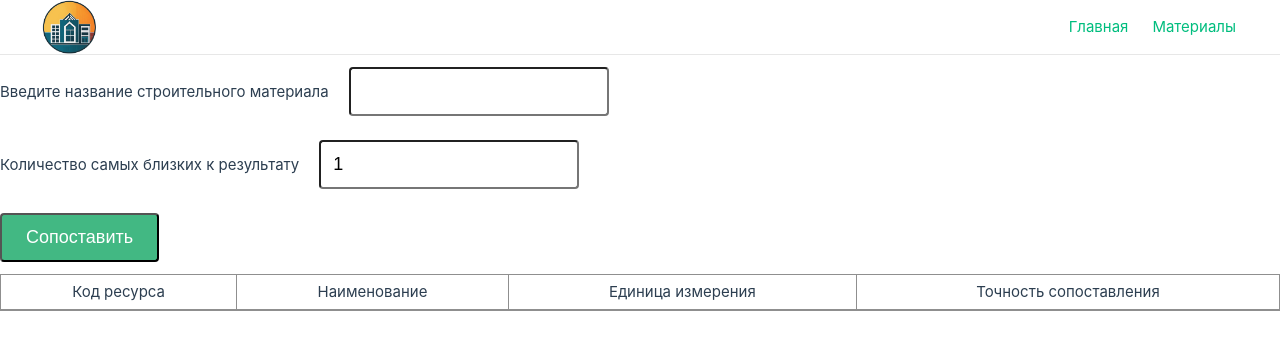
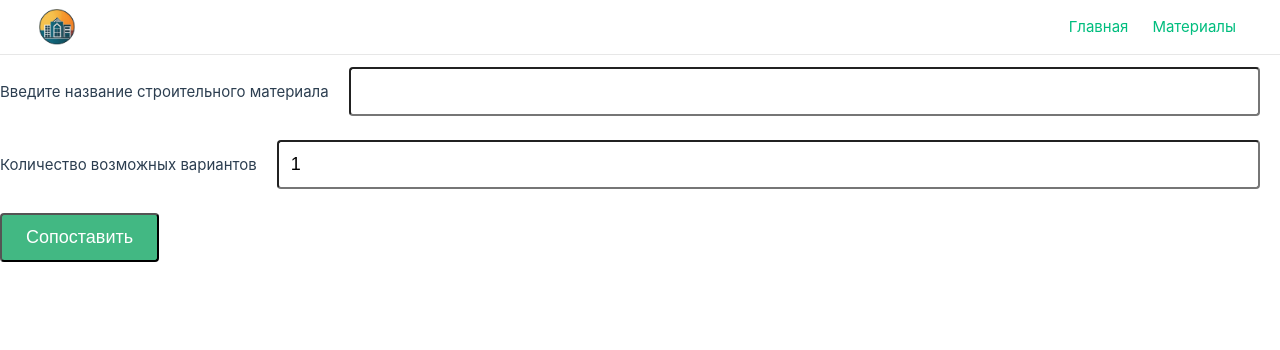
Before and after one commit to moad-dev/bureclass, a Vue app in the folder frontend/: page /materials in a window 1280 px wide. Shown: the top 350 px of the page. Built offline with nearby package versions, Linux system fonts and the light colour scheme.

Commit message:
fixed remark

```diff
--- a/frontend/src/App.vue
+++ b/frontend/src/App.vue
@@ -5,7 +5,7 @@ import { RouterLink, RouterView } from 'vue-router'
 <template>
     <header>
         <div class="header-bar">
-            <img src="./assets/logo_true.png" width="75"  alt="logo">
+            <img src="./assets/logo_true.png" width="50"  alt="logo">
             <nav>
                 <RouterLink to="/" class="nav-item">Главная</RouterLink>
                 <RouterLink to="/materials" class="nav-item">Материалы</RouterLink>
--- a/frontend/src/views/AnalyseView.vue
+++ b/frontend/src/views/AnalyseView.vue
@@ -1,25 +1,25 @@
 <template>
     <form v-on:submit.prevent="searchBRC">
         <div>
-            <div>
+            <div style="display: flex;">
                 <label for="inputString">Введите название строительного материала</label>
-                <input id="inputString" class="big-label" v-model="object_name" required />
+                <input id="inputString" class="big-input" v-model="object_name" required />
             </div>
 
-            <div>
-                <label for="inputLimit">Количество самых близких к результату</label>
-                <input id="inputLimit" class="big-label" v-model="limit" type="number" min="1" required />
+            <div style="display: flex;">
+                <label for="inputLimit">Количество возможных вариантов</label>
+                <input id="inputLimit" class="big-input" v-model="limit" type="number" min="1" required />
             </div>
         </div>
 
         <input type="submit" class="big-button" value="Сопоставить"/>
     </form>
-    <div>
+    <div v-if="objects.length != 0">
         <table>
             <tr>
                 <th>Код ресурса</th>
                 <th>Наименование</th>
-                <th>Единица измерения</th>
+                <th>Коэффициент пересчёта ед. изм.</th>
                 <th>Точность сопоставления</th>
             </tr>
             <tr v-for="object in objects">
@@ -75,6 +75,9 @@ export default
         border: 2px solid var(--vt-c-green);
         padding: 20px;
     }
+    label {
+        align-self: center;
+    }
     .left-margin {
         margin-left: 20px;
     }
@@ -82,11 +85,12 @@ export default
         display: flex;
         justify-content: space-between;
     }
-    .big-label {
+    .big-input {
         margin: 12px 20px;
         padding: 12px;
         border-radius: 4px;
         font-size: 18px;
+        flex-grow: 1;
     }
     .big-button {
         margin: 12px 0px;
@@ -130,6 +134,15 @@ export default
     td:last-child {
         border-right-width: 0;
     }
+    th:nth-child(1),
+    td:nth-child(1) {
+        width: min-content;
+        white-space: nowrap;
+    }
+    th:nth-child(2),
+    td:nth-child(2) {
+        width: 70%;
+    }
     tr:last-child td {
         border-bottom-width: 0;
     }
--- a/frontend/src/views/HomeView.vue
+++ b/frontend/src/views/HomeView.vue
@@ -4,7 +4,7 @@
         <h2 class="text">Найдём любой материал!</h2>
         <div style="display: flex;">
           <RouterLink to="materials" class="button">Перейти к сопоставлению материала</RouterLink>
-          <button @click="sync" class="button" style="margin-left: 12px;">Синхронизировать КСР</button>
+          <button @click="sync" class="button" style="margin-left: 12px;">Актуализировать КСР</button>
         </div>
     </div>
 </template>
```
